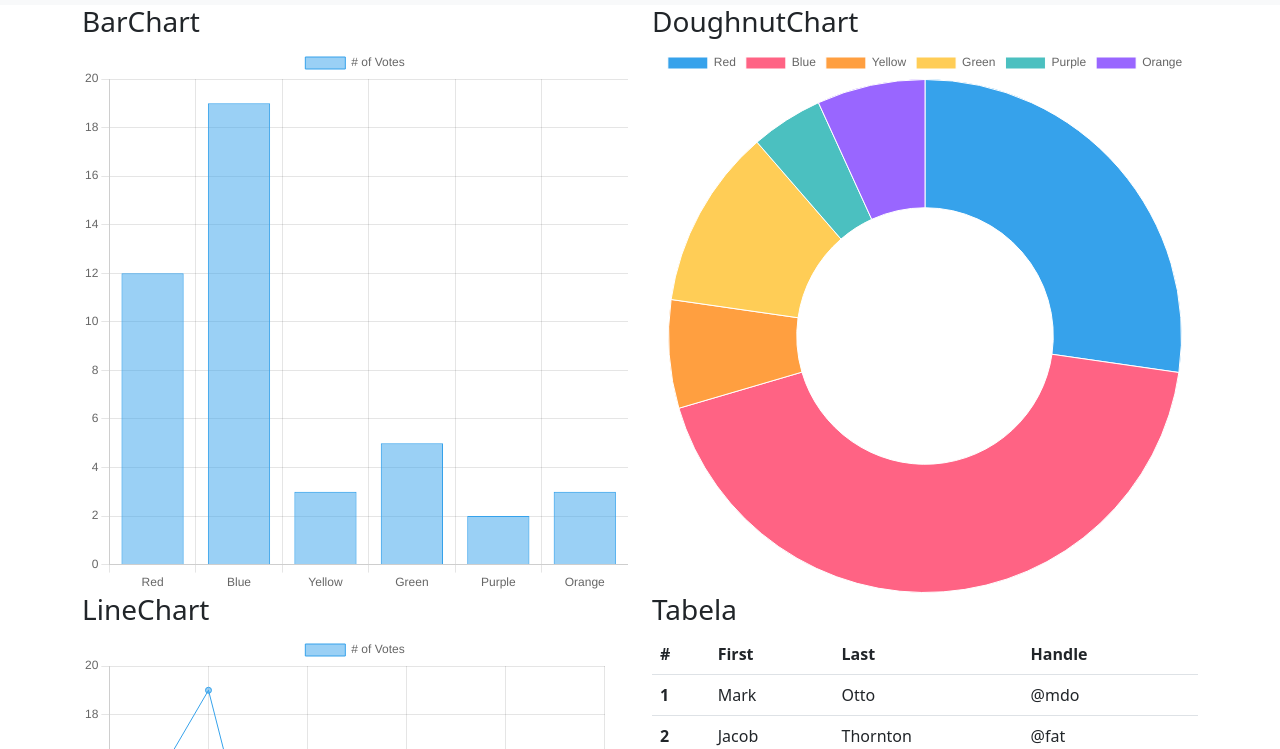
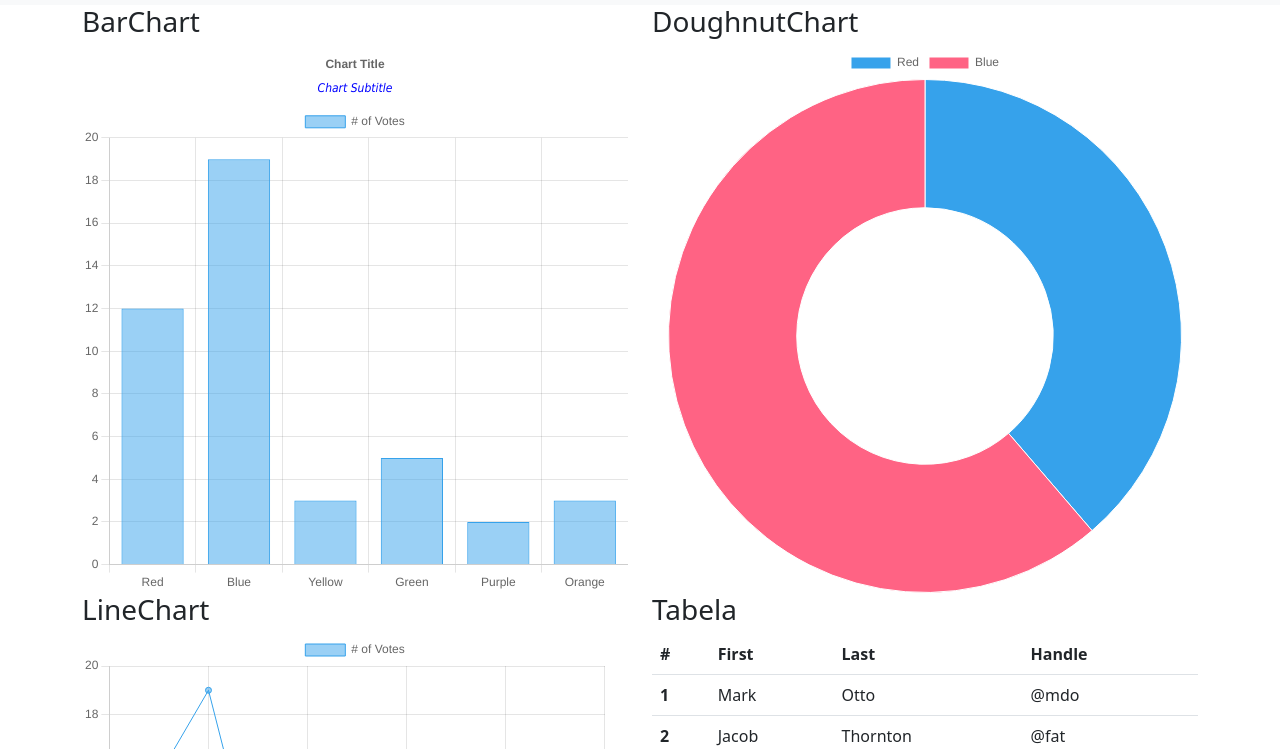
Before and after one commit to eliasantoniorodrigues1/mock_chartjs, a plain HTML site: page index.html in a window 1280 px wide. Shown: the part 51-800 px from the top of the page. Drawn offline with nearby package versions, Linux system fonts and the light colour scheme.

Commit message:
Update index.html

```diff
--- a/index.html
+++ b/index.html
@@ -103,6 +103,25 @@
             },
             options: {
             aspectRatio: 1,
+            plugins: {
+              title: {
+                display: true,
+                text: 'Chart Title',
+              },
+              subtitle: {
+                display: true,
+                text: 'Chart Subtitle',
+                color: 'blue',
+                font: {
+                  size: 12,
+                  family: 'tahoma',
+                  weight: 'normal',
+                  style: 'italic'
+                },
+                padding: {
+                  bottom: 10
+                }
+              }},
             scales: {
                 y: {
                 beginAtZero: true
@@ -138,10 +157,10 @@
         new Chart(doughnutctx, {
             type: 'doughnut',
             data: {
-            labels: ['Red', 'Blue', 'Yellow', 'Green', 'Purple', 'Orange'],
+            labels: ['Red', 'Blue'],
             datasets: [{
                 label: '# of Votes',
-                data: [12, 19, 3, 5, 2, 3],
+                data: [12, 19],
                 borderWidth: 1
             }]
             },
```
